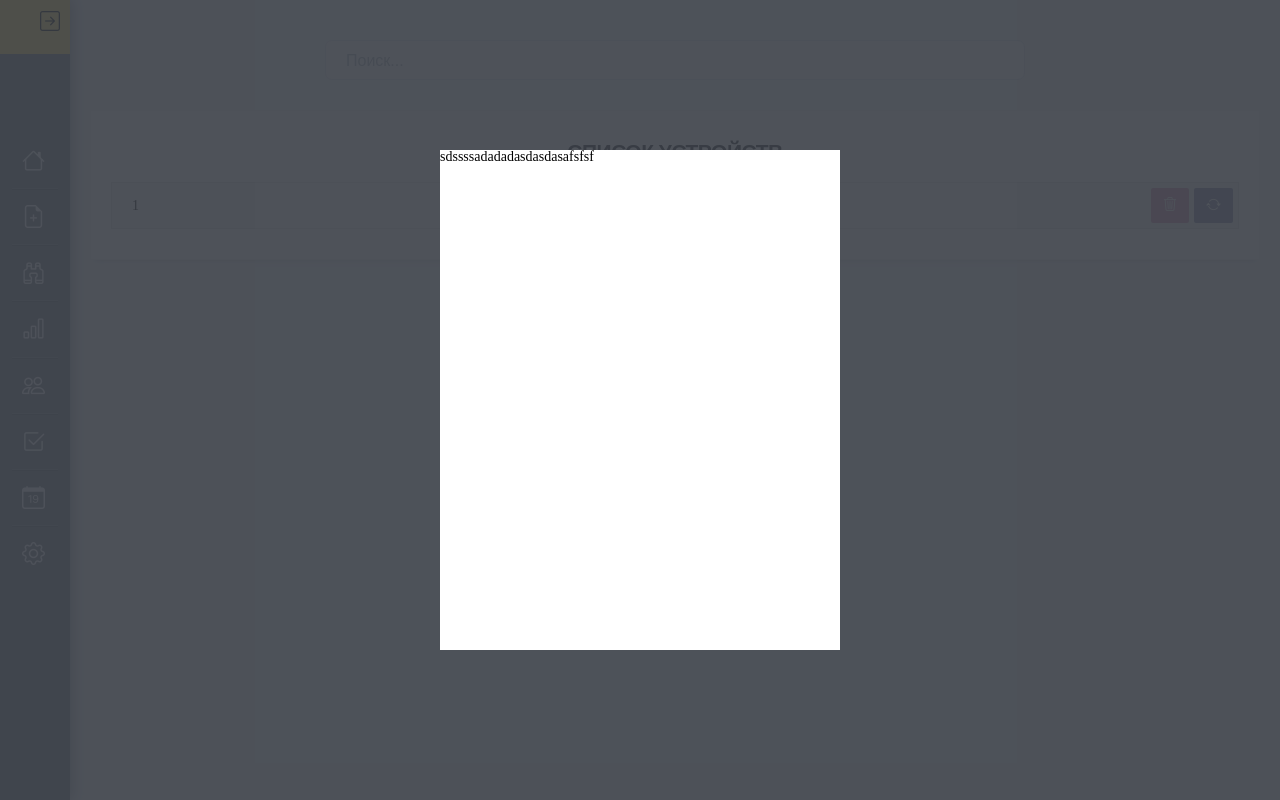
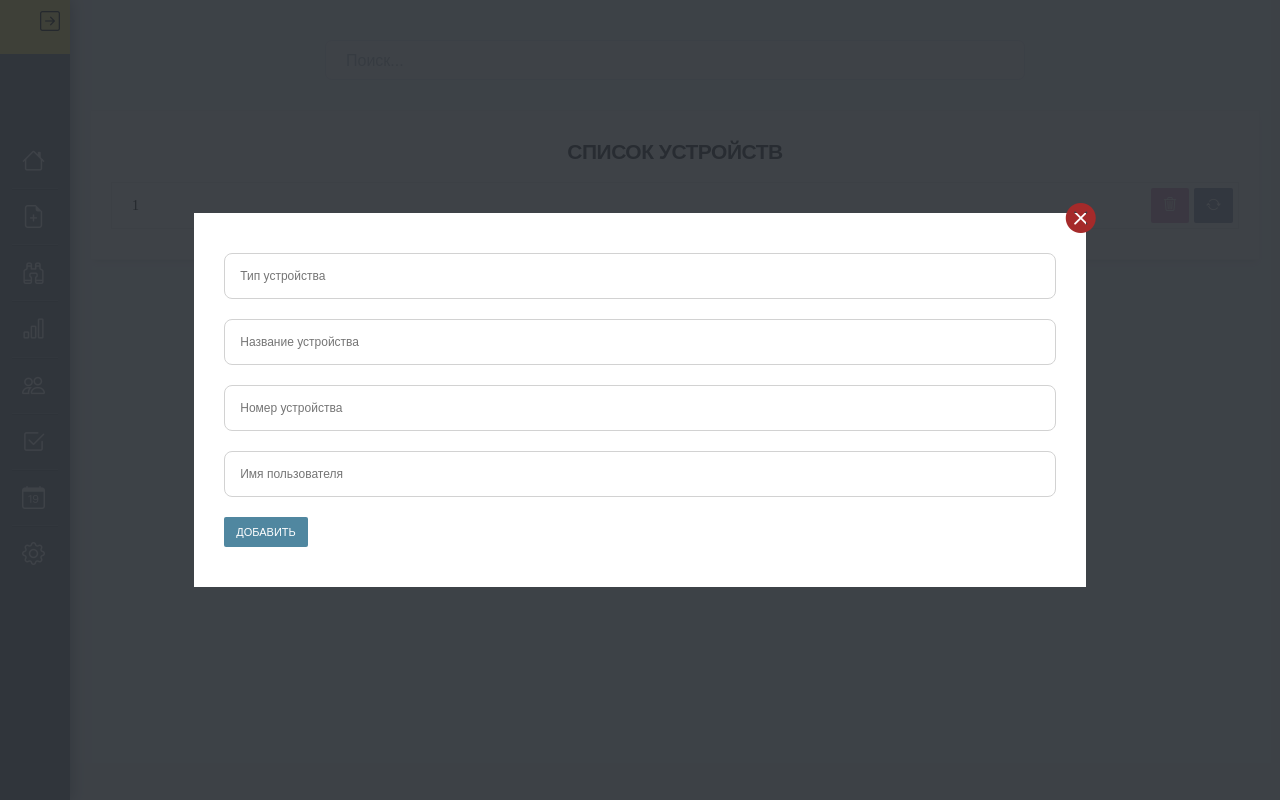
Before and after one commit to bartik369/app, a React (Create React App) app in the folder client/: page /search in a window 1280 px wide. Both pictures are taken after a click on the button 1213 px from the left and 205 px from the top of the page. Built offline with nearby package versions, Linux system fonts and the light colour scheme; no server answers.

Commit message:
before uodate

```diff
--- a/client/src/components/UI/modal/Modal.jsx
+++ b/client/src/components/UI/modal/Modal.jsx
@@ -15,6 +15,9 @@ const Modal = ({ children, visible, setVisible }) => {
     >
       <div className="modal-content" onClick={(e) => e.stopPropagation()}>
         {children}
+        <div className="close-modal" onClick={() => setVisible(false)}>
+        <i class="bi bi-x-circle-fill"></i>
+        </div>
       </div>
     </div>
   );
--- a/client/src/components/UI/modal/modal.css
+++ b/client/src/components/UI/modal/modal.css
@@ -5,14 +5,14 @@
     bottom: 0;
     position: fixed;
     display: none;
-    background: rgba(59, 64, 72, 0.9);
+    background: rgba(42, 46, 52, 0.9);
     z-index: 99;
 }
 
 .modal-content {
     background: rgb(255, 255, 255);
     min-width: 400px;
-    min-height: 500px;
+    position: relative;
 }
 
 .modal.active {
@@ -20,3 +20,19 @@
     justify-content: center;
     align-items: center;
 }
+
+.close-modal {
+    width: 30px;
+    height: 30px;
+    font-size: 30px;
+    color: brown;
+    position: absolute;
+    right: -10px;
+    top: -10px;
+    transition: all 1s ease-out;
+    cursor: pointer;
+}
+
+.close-modal:hover {
+    color: rgb(126, 42, 165);
+}
--- a/client/src/components/pages/DeviceSearch.jsx
+++ b/client/src/components/pages/DeviceSearch.jsx
@@ -3,6 +3,7 @@ import Axios from "axios";
 import DeviceLists from "../DeviceLists";
 import SearchData from "../UI/search/SearchData";
 import Modal from "../UI/modal/Modal";
+import AddDeviceForm from "../form/AddDeviceForm";
 
 const DeviceSearch = () => {
   const [devices, setDevices] = useState([
@@ -45,10 +46,9 @@ const DeviceSearch = () => {
 
   return (
     <div className="device-search">
-      <Modal
-      visible={modalActive}
-      setVisible={setModalActive}
-      >sdssssadadadasdasdasafsfsf</Modal>
+      <Modal visible={modalActive} setVisible={setModalActive}>
+        <AddDeviceForm />
+      </Modal>
       <SearchData
         placeholder="Поиск..."
         value={searchQuery}
```
